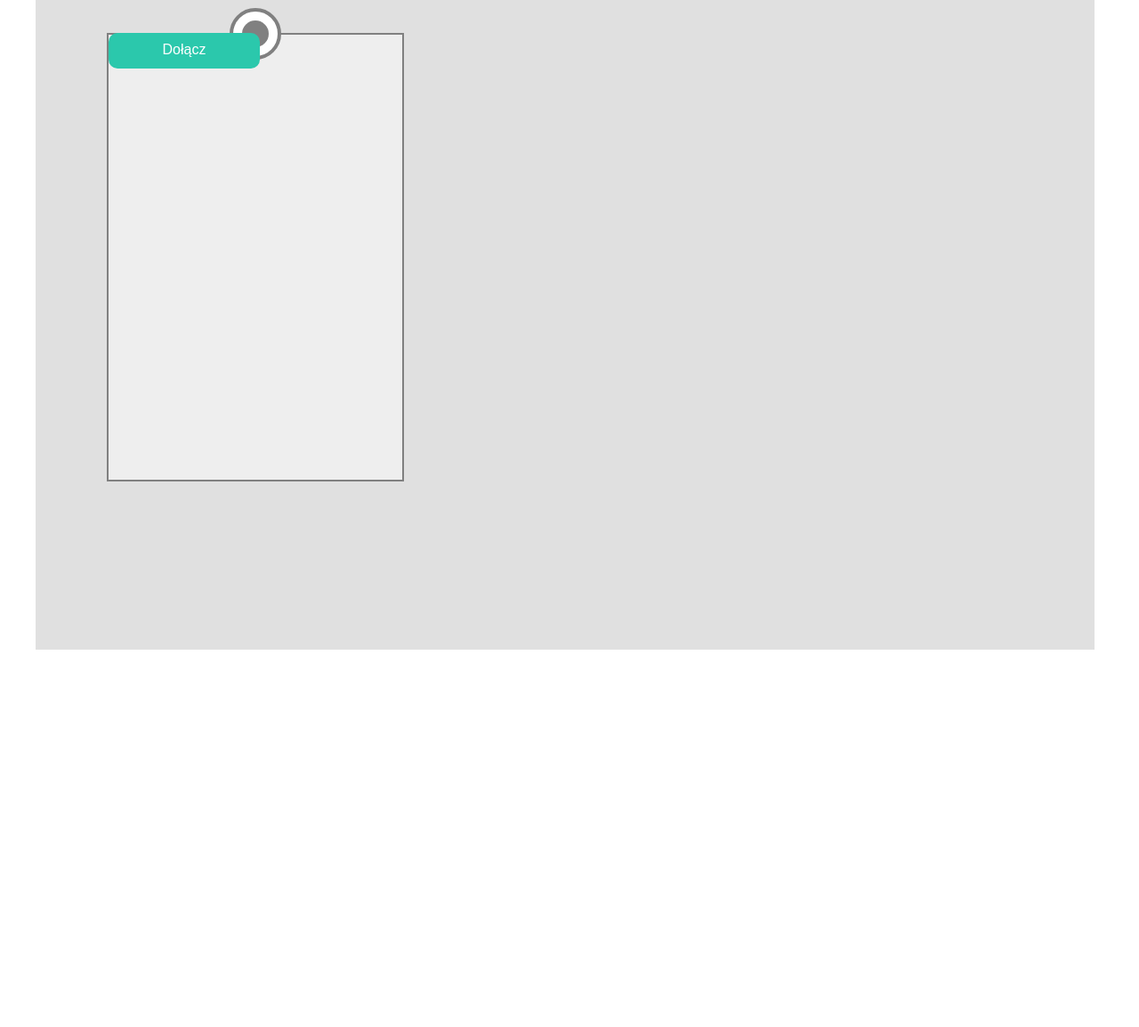
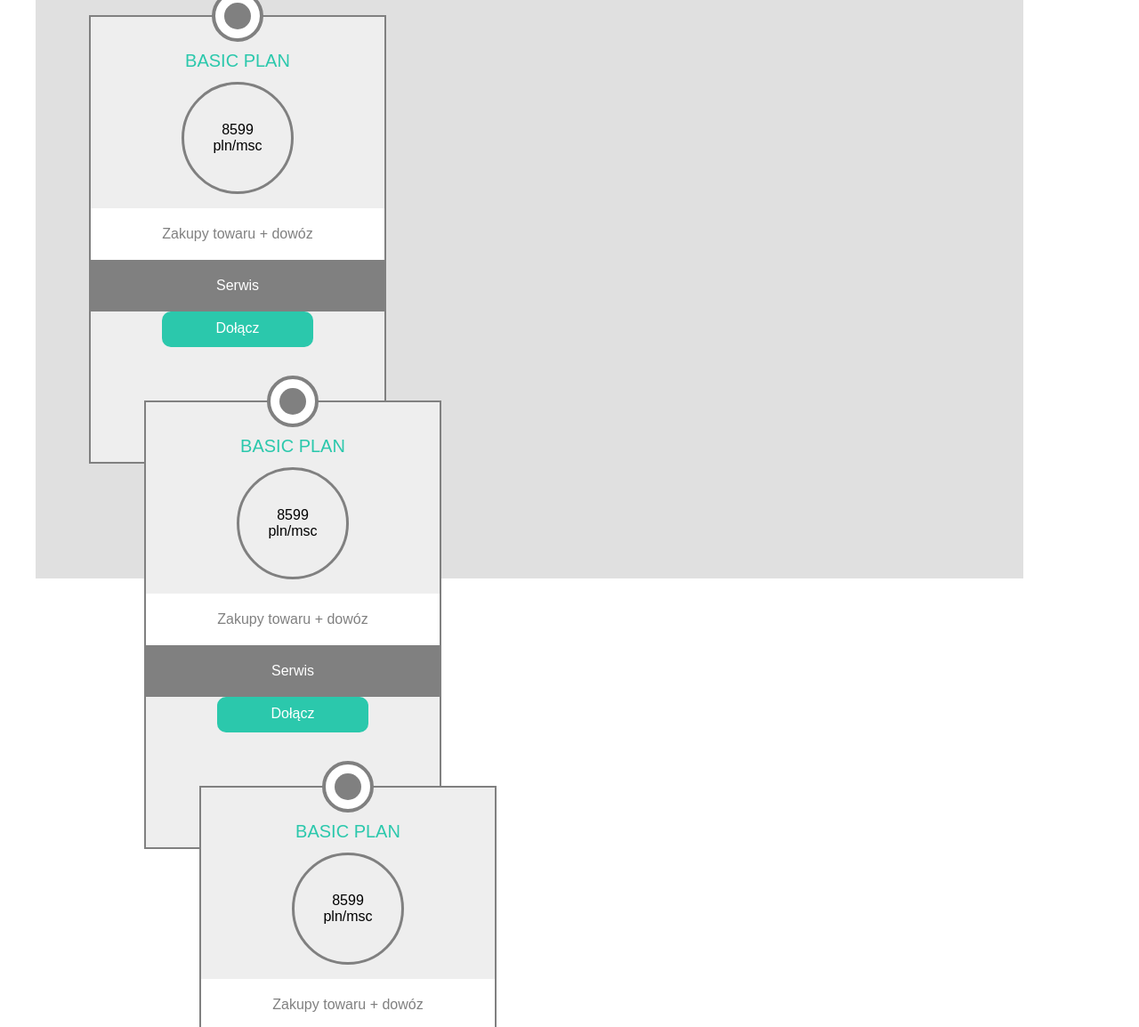
Before and after one commit to mpsujek/WARSZTATY_22.10.16, a plain HTML site: page index.html in a window 1280 px wide. Shown: the part 988-2142 px from the top of the page at 89% size. Before the commit the page ends 1726 px from the top, so only its background shows below. Drawn offline with Linux system fonts and the light colour scheme.

Commit message:
poprawki

```diff
--- a/css/style.css
+++ b/css/style.css
@@ -214,10 +214,11 @@ a, .button_slide{
   width: 1110px;
   height: 725px;
   background-color: #e0e0e0;
-  padding: 40px;
+  display: inline-block;
+
 }
 .price_container{
-  margin-left: 30px;
+  margin-left: 0px;
   font-size: 20px;
 }
 .price_container::after{
@@ -228,7 +229,7 @@ a, .button_slide{
   background-color: #2BC8AC;
 }
 .box{
-  margin: 40px;
+  margin-top: 60px;
   border-style: solid;
   border-color: grey;
   border-width: 2px;
@@ -238,6 +239,7 @@ a, .button_slide{
   font-family: arial;
   display: inline-block;
   background-color: #EEEEEE;
+  margin-left: 60px;
   float:left;
 }
 .circle{
@@ -260,9 +262,14 @@ a, .button_slide{
   margin-left: 10px;
   margin-top: 10px
 }
+.plan{
+  margin-top: 40px;
+  color: #2BC8AC;
+  font-size: 20px;
+}
 
 .button{
-
+  position: static;
   width: 170px;
   height:30px ;
   background-color: #2BC8AC;
@@ -270,4 +277,32 @@ a, .button_slide{
   text-align: center;
   padding-top: 10px;
   border-radius: 10px;
+  margin: auto;
 }
+.circle_container{
+  height: 150px;
+  width: auto;
+  display: inline-block;
+  align-content: center;
+}
+.circle_price{
+  border-style: solid;
+  border-color: grey;
+  border-radius: 50%;
+  height: 120px;
+  width: 120px;
+  display: table-cell;;
+  vertical-align: middle;
+}
+.option{
+  background: white;
+  text-align: center;
+  font-family: arial;
+  color: grey;
+  padding: 20px;
+}
+.option:nth-child(2){
+  background: grey;
+  color: white;
+
+}
--- a/index.html
+++ b/index.html
@@ -91,12 +91,81 @@
         <div class="box">
           <div class="circle">
             <div class="dot">
-
             </div>
+          </div>
+          <div class="plan">
+            BASIC PLAN
+          </div>
+          <div class="circle_container">
+            <div class="circle_price">
+              8599
+              <br>
+              pln/msc
+            </div>
+          </div>
+          <div class="option_list">
+          <div class="option">
+            Zakupy towaru + dowóz
+          </div>
+          <div class="option">
+            Serwis
+          </div>
           </div>
           <div class="button">
             Dołącz
           </div>
+          <div class="box">
+            <div class="circle">
+              <div class="dot">
+              </div>
+            </div>
+            <div class="plan">
+              BASIC PLAN
+            </div>
+            <div class="circle_container">
+              <div class="circle_price">
+                8599
+                <br>
+                pln/msc
+              </div>
+            </div>
+            <div class="option_list">
+            <div class="option">
+              Zakupy towaru + dowóz
+            </div>
+            <div class="option">
+              Serwis
+            </div>
+            </div>
+            <div class="button">
+              Dołącz
+            </div>
+            <div class="box">
+              <div class="circle">
+                <div class="dot">
+                </div>
+              </div>
+              <div class="plan">
+                BASIC PLAN
+              </div>
+              <div class="circle_container">
+                <div class="circle_price">
+                  8599
+                  <br>
+                  pln/msc
+                </div>
+              </div>
+              <div class="option_list">
+              <div class="option">
+                Zakupy towaru + dowóz
+              </div>
+              <div class="option">
+                Serwis
+              </div>
+              </div>
+              <div class="button">
+                Dołącz
+              </div>
         </div>
       </div>
     </div>
```
